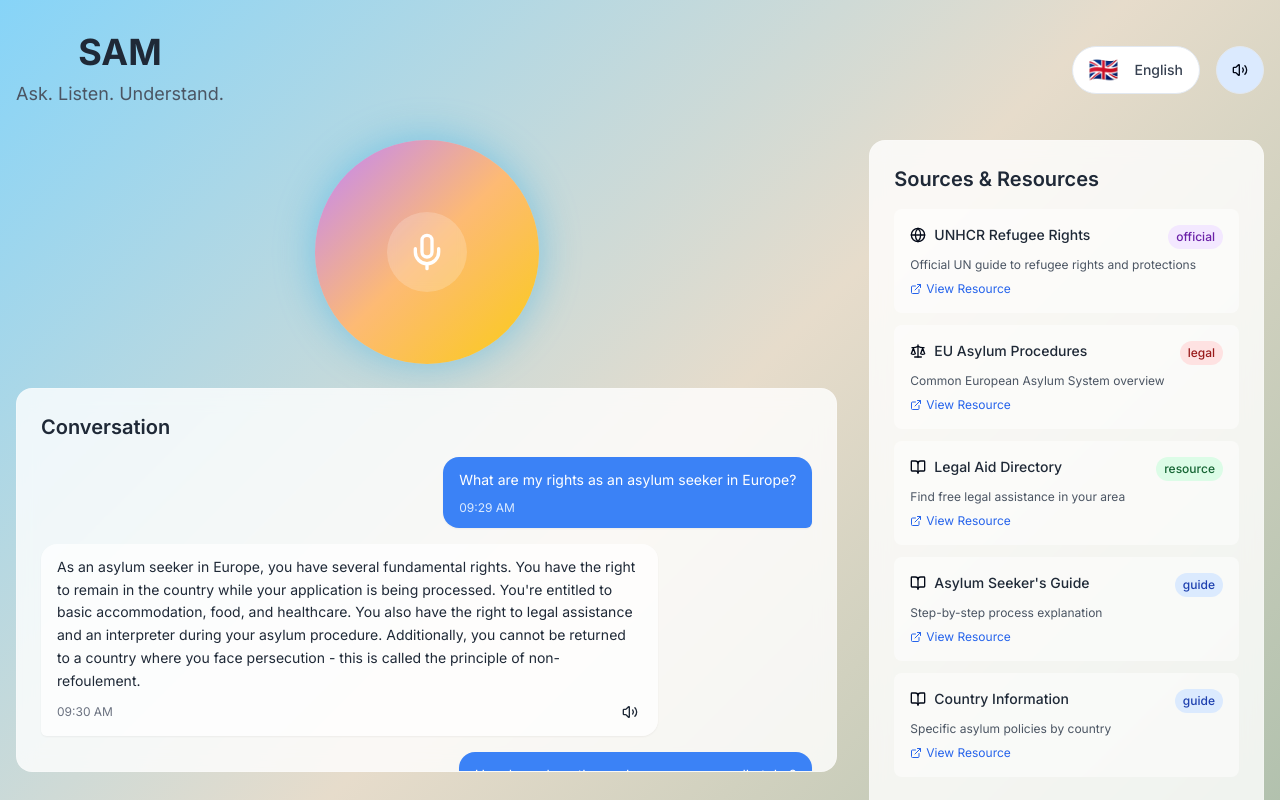
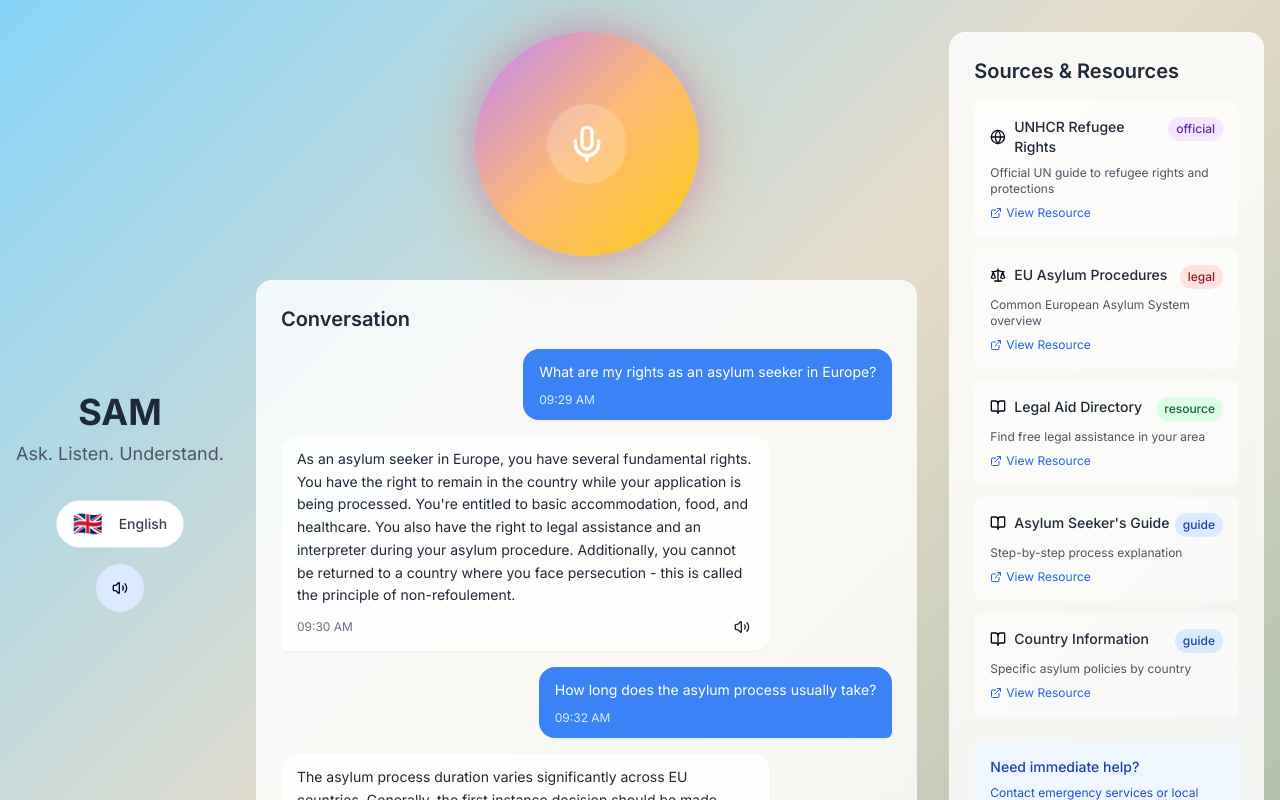
Before and after one commit to Digitalizers-ge/sam-chatbot, a React (Vite) app: page / in a window 1280 px wide. Shown: the top 800 px of the page. Built offline with nearby package versions, Linux system fonts and the light colour scheme.

Commit message:
feat: Update UI elements
- Make the header vertical and centered.
- Add a shadow to the orb.
- Adjust the conversation box height.

```diff
--- a/src/components/ConversationBox.tsx
+++ b/src/components/ConversationBox.tsx
@@ -14,10 +14,10 @@ export const ConversationBox = ({ messages, onSpeak }: ConversationBoxProps) =>
   };
 
   return (
-    <div className="sam-glass rounded-2xl p-6 max-h-96 overflow-y-auto">
+    <div className="sam-glass rounded-2xl p-6 h-full flex flex-col">
       <h2 className="text-xl font-semibold text-gray-800 mb-4">Conversation</h2>
 
-      <div className="space-y-4">
+      <div className="flex-1 space-y-4 overflow-y-auto">
         {messages.map((message) => (
           <div
             key={message.id}
--- a/src/index.css
+++ b/src/index.css
@@ -111,7 +111,10 @@
   }
 
   .orb-glow {
-    box-shadow: 0 0 40px hsl(var(--sam-sky) / 0.4);
+    box-shadow:
+      0 0 40px rgba(168, 85, 247, 0.4),
+      0 0 60px rgba(251, 146, 60, 0.3),
+      0 0 80px rgba(250, 204, 21, 0.2);
   }
 
   .orb-pulse {
@@ -125,22 +128,34 @@
 
 @keyframes pulse-glow {
   0%, 100% {
-    box-shadow: 0 0 40px hsl(var(--sam-sky) / 0.4);
+    box-shadow:
+      0 0 40px rgba(168, 85, 247, 0.4),
+      0 0 60px rgba(251, 146, 60, 0.3),
+      0 0 80px rgba(250, 204, 21, 0.2);
     transform: scale(1);
   }
   50% {
-    box-shadow: 0 0 60px hsl(var(--sam-sky) / 0.6);
+    box-shadow:
+      0 0 60px rgba(168, 85, 247, 0.6),
+      0 0 80px rgba(251, 146, 60, 0.4),
+      0 0 100px rgba(250, 204, 21, 0.3);
     transform: scale(1.02);
   }
 }
 
 @keyframes listening-pulse {
   0%, 100% {
-    box-shadow: 0 0 60px hsl(var(--sam-sky) / 0.8);
+    box-shadow:
+      0 0 60px rgba(59, 130, 246, 0.8),
+      0 0 80px rgba(168, 85, 247, 0.6),
+      0 0 100px rgba(251, 146, 60, 0.4);
     transform: scale(1.05);
   }
   50% {
-    box-shadow: 0 0 80px hsl(var(--sam-sky) / 1);
+    box-shadow:
+      0 0 80px rgba(59, 130, 246, 1),
+      0 0 100px rgba(168, 85, 247, 0.8),
+      0 0 120px rgba(251, 146, 60, 0.6);
     transform: scale(1.1);
   }
 }
--- a/src/pages/Index.tsx
+++ b/src/pages/Index.tsx
@@ -102,16 +102,16 @@ const Index = () => {
   };
 
   return (
-    <div className="min-h-screen sam-gradient-bg">
-      <div className="max-w-7xl mx-auto px-4 py-8">
-        {/* Header with SAM title and controls */}
-        <div className="flex items-center justify-between mb-8">
-          <div className="flex flex-col items-center">
+    <div className="min-h-screen sam-gradient-bg flex">
+      <div className="max-w-7xl mx-auto px-4 py-8 w-full flex">
+        {/* Vertical Header */}
+        <div className="flex flex-col items-center justify-center mr-8 min-w-[200px]">
+          <div className="flex flex-col items-center mb-8">
             <h1 className="text-4xl font-bold text-gray-800 mb-2">SAM</h1>
-            <p className="text-lg text-gray-600">Ask. Listen. Understand.</p>
+            <p className="text-lg text-gray-600 text-center">Ask. Listen. Understand.</p>
           </div>
 
-          <div className="flex items-center space-x-4">
+          <div className="flex flex-col items-center space-y-4">
             <LanguageSelector
               selectedLanguage={selectedLanguage}
               onLanguageChange={setSelectedLanguage}
@@ -128,9 +128,9 @@ const Index = () => {
         </div>
 
         {/* Main content area */}
-        <div className="grid grid-cols-1 lg:grid-cols-3 gap-8">
+        <div className="grid grid-cols-1 lg:grid-cols-3 gap-8 flex-1">
           {/* Voice Orb and Conversation */}
-          <div className="lg:col-span-2 space-y-6">
+          <div className="lg:col-span-2 flex flex-col space-y-6 h-full">
             <div className="flex justify-center">
               <VoiceOrb
                 isListening={false}
@@ -140,10 +140,12 @@ const Index = () => {
               />
             </div>
 
-            <ConversationBox
-              messages={messages}
-              onSpeak={speakText}
-            />
+            <div className="flex-1">
+              <ConversationBox
+                messages={messages}
+                onSpeak={speakText}
+              />
+            </div>
           </div>
 
           {/* Sources and Resources */}
```
